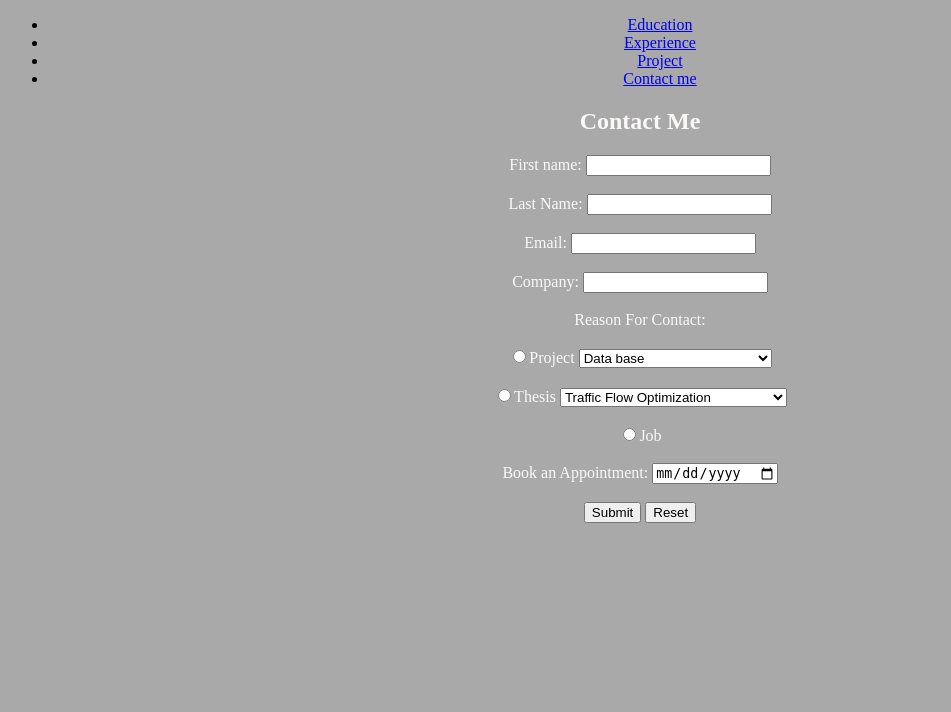
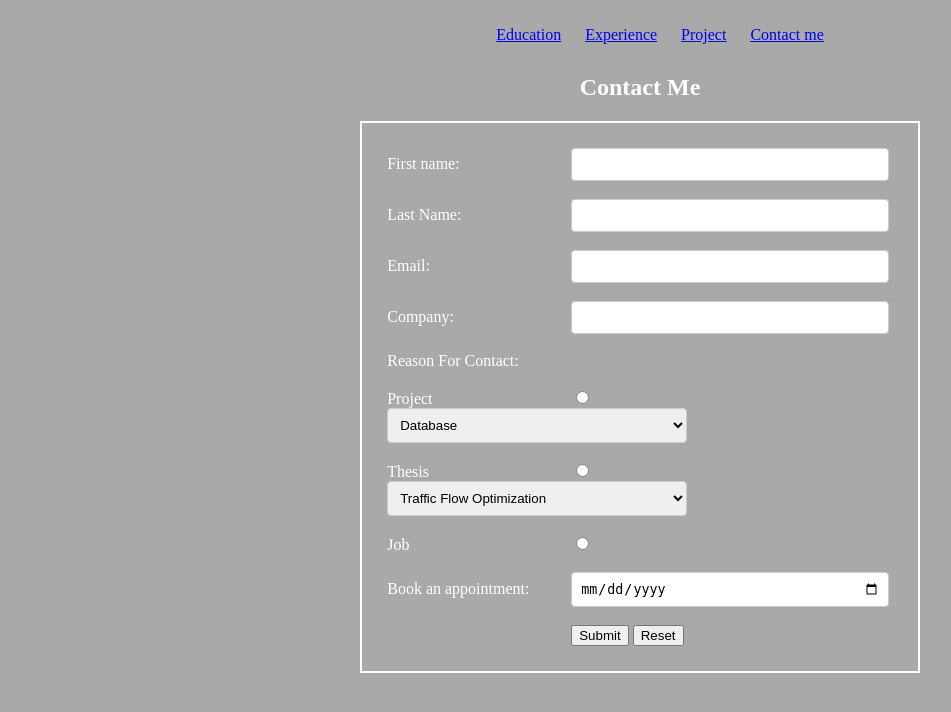
Before and after one commit to Imrulkayesrifat/wbt-fall-2025-26, a PHP site: the page made by Portfolio/Html/Contact me.html in a window 1280 px wide. Shown: the top 712 px of the page, without its empty margins (0-951 px from the left). Run offline with PHP 8.4, Linux system fonts and the light colour scheme.

Commit message:
24-58197-2

```diff
--- a/Portfolio/Css/Contact.css
+++ b/Portfolio/Css/Contact.css
@@ -1,26 +1,49 @@
+body {
+    background-color: darkgrey;
+}
+
 .navbar {
     text-align: center;
 }
 
-.li {
+.navbar ul li {
     list-style: none;
-    display: inline;
-}
-
-
-body {
-    background-color: darkgrey;
+    display: inline-block;
+    margin: 10px;
 }
 
 .h2 {
     text-align: center;
+    color: white;
 }
 
-.form-1 {
-    text-align: center;
+/* Container Box */
+.container {
+    width: 40%;
+    border: 2px solid white;
+    margin: auto;
+    padding: 25px;
+    color: white;
 }
 
-h2,
-form {
-    color: rgb(250, 249, 248);
+/* Label alignment */
+.change {
+    display: inline-block;
+    width: 180px;
+    font-size: 16px;
 }
+
+/* All input/select boxes same line + width */
+.box,
+select,
+input[type="date"] {
+    width: 300px;
+    padding: 8px;
+    border-radius: 4px;
+    border: 1px solid #ccc;
+}
+
+/* Radio alignment */
+input[type="radio"] {
+    margin-right: 10px;
+}
--- a/Portfolio/Html/Contact me.html
+++ b/Portfolio/Html/Contact me.html
@@ -9,6 +9,7 @@
 </head>
 
 <body>
+
     <nav class="navbar">
         <ul>
             <li><a href="./Education.html">Education</a></li>
@@ -17,36 +18,55 @@
             <li><a href="./Contact me.html">Contact me</a></li>
         </ul>
     </nav>
+
     <h2 class="h2">Contact Me</h2>
-    <form class="form-1" method="get">
-        First name: <input type="text" name="name" required><br><br>
-        Last Name: <input type="text" name="name" required><br><br>
-        Email: <input type="email" name="email" required> <br><br>
-        Company: <input type="text" name="company"> <br><br>
-        Reason For Contact: <br><br>
-        <input type="radio" name="reason">Project
-        <select name="select">
-            <option>Data base </option>
-            <option>Portfolio Website</option>
-            <option>Library Management System</option>
-        </select> <br><br>
 
-        <input type="radio" name="reason">Thesis
-        <select name="select">
-            <option>Traffic Flow Optimization </option>
-            <option>Online Learning System</option>
-            <option>Cloud Security Framework/option>
-        </select> <br><br>
+    <div class="container">
+        <form class="form-1" method="get">
 
-        <input type="radio" name="reason">Job <br><br>
-        Book an Appointment: <input type="Date"> <br><br>
-        <input type="submit" name="submit" value="Submit">
-        <input type="reset" name="reset" value="Reset">
+            <label class="change">First name:</label>
+            <input class="box" type="text" name="first" required><br><br>
 
+            <label class="change">Last Name:</label>
+            <input class="box" type="text" name="last" required><br><br>
 
+            <label class="change">Email:</label>
+            <input class="box" type="email" name="email" required><br><br>
 
+            <label class="change">Company:</label>
+            <input class="box" type="text" name="company"><br><br>
 
-    </form>
+            <label class="change">Reason For Contact:</label><br><br>
+
+            <label class="change">Project</label>
+            <input type="radio" name="reason">
+            <select class="box">
+                <option>Database</option>
+                <option>Portfolio Website</option>
+                <option>Library Management System</option>
+            </select><br><br>
+
+            <label class="change">Thesis</label>
+            <input type="radio" name="reason">
+            <select class="box">
+                <option>Traffic Flow Optimization</option>
+                <option>Online Learning System</option>
+                <option>Cloud Security Framework</option>
+            </select><br><br>
+
+            <label class="change">Job</label>
+            <input type="radio" name="reason"><br><br>
+
+            <label class="change">Book an appointment:</label>
+            <input class="box" type="date"><br><br>
+
+            <label class="change"></label>
+            <input type="submit" value="Submit">
+            <input type="reset" value="Reset">
+
+        </form>
+    </div>
+
 </body>
 
 </html>
```
